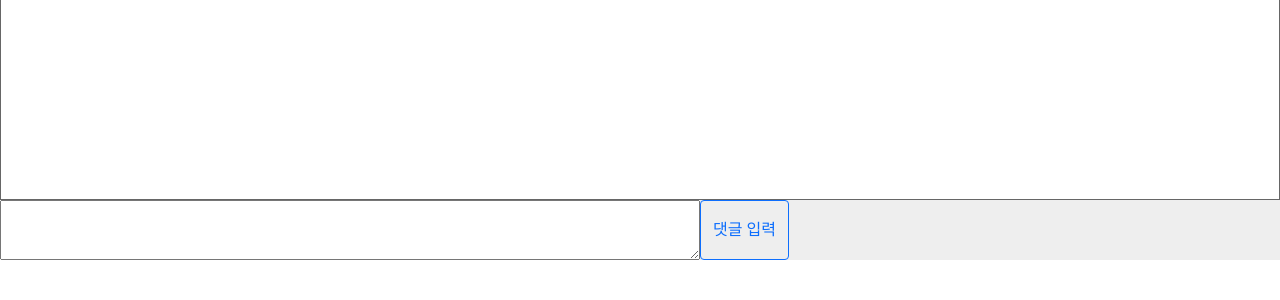
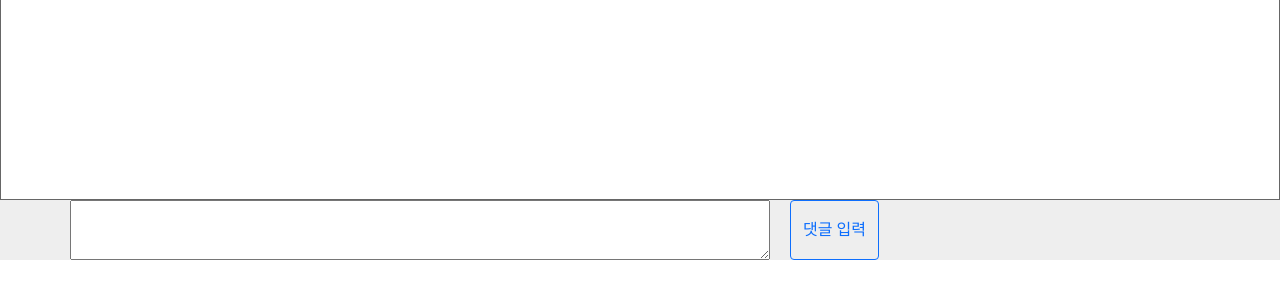
Before and after one commit to wootakjeon/do_it_django, a Django app: template user/templates/user/board_detail.html in a window 1280 px wide. Shown: the part 225-525 px from the top of the page. Run offline with Django 4.2, Linux system fonts and the light colour scheme; the template is opened without the code that fills it: values that come from a table or form of the project are taken from there, others are empty; some libraries are stand-ins or nearby versions.

Commit message:
댓글 스타일 수정

```diff
--- a/static/css/board.css
+++ b/static/css/board.css
@@ -217,4 +217,10 @@ ul{
 
 label{
   padding-top: 15px;
+  padding-left: 35px;
+  padding-right: 35px;
 }
+
+#comment_button {
+  margin-left: 20px;
+}
--- a/user/templates/user/board_detail.html
+++ b/user/templates/user/board_detail.html
@@ -47,7 +47,7 @@
                 <div class="d-flex">
                 {% csrf_token %}
                 {{ comment_form }}
-                <input type="submit" class="btn btn-outline-primary" value="댓글 입력">
+                <input type="submit" class="btn btn-outline-primary" id="comment_button" value="댓글 입력">
                 </div>
             </form>
             <div class="clear"></div>
```
